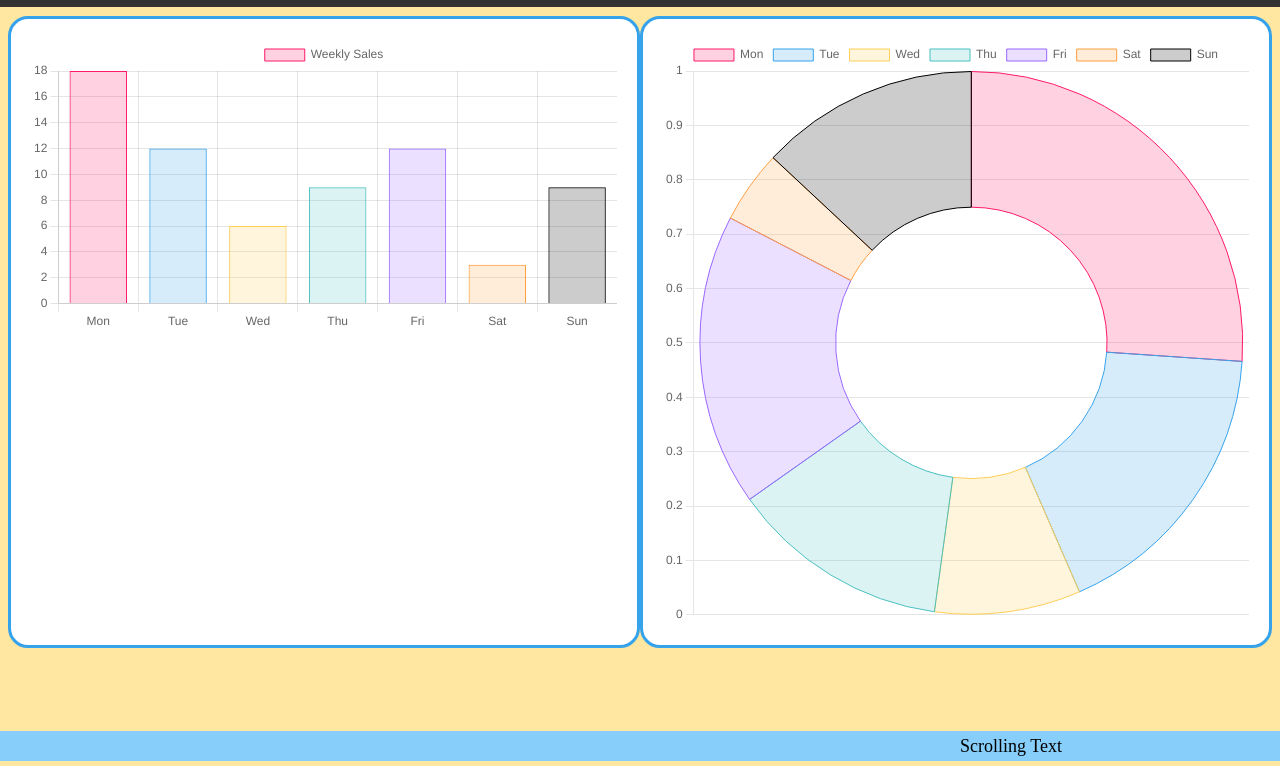
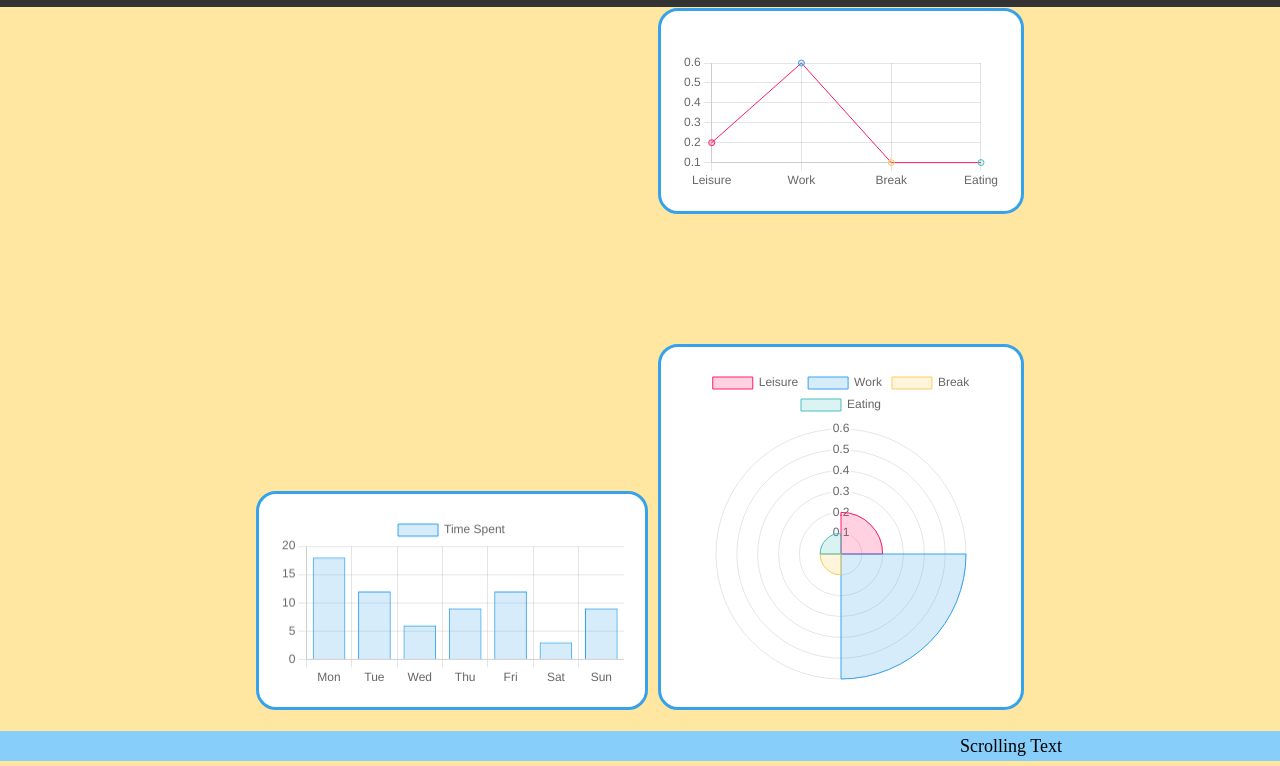
Before and after one commit to Habit-Tracker-Google-Project/Baron, a plain HTML site: page HabitTracker/HabitTracker.html in a window 1280 px wide. Shown: the part 34-800 px from the top of the page. Drawn offline with nearby package versions, Linux system fonts and the light colour scheme.

Commit message:
got the three graphs up, but still need to fix the line graph

```diff
--- a/HabitTracker/HabitTracker.html
+++ b/HabitTracker/HabitTracker.html
@@ -5,8 +5,33 @@
     <meta name="viewport" content="width=device-width, initial-scale=1">
     <title>Habit Tracker</title>
     <style>
-      .chartBox {
-        width: 700px;
+      .chartBoxBar {
+        position: absolute;
+        left: 20%;
+        width: 27%;
+        bottom: 7%;
+        padding: 20px;
+        border-radius: 20px;
+        border: solid 3px rgba(54, 162, 235, 1);
+        background: white;
+      }
+
+      .chartBoxPolar {
+        position: absolute;
+        right: 20%;
+        bottom: 7%;
+        width: 25%;
+        padding: 20px;
+        border-radius: 20px;
+        border: solid 3px rgba(54, 162, 235, 1);
+        background: white;
+      }
+
+      .chartBoxLine {
+        position: absolute;
+        right: 20%;
+        top: 5.3%;
+        width: 25%;
         padding: 20px;
         border-radius: 20px;
         border: solid 3px rgba(54, 162, 235, 1);
@@ -22,44 +47,36 @@
   <body>
 
 
-    <div class="chartBox">
+    <div class="chartBoxBar">
       <canvas id="barChart"></canvas>
     </div>
 
-    <div class="chartBox">
-      <canvas id="pieChart"></canvas>
+    <div class="chartBoxPolar">
+      <canvas id="polarChart"></canvas>
+    </div>
+
+    <div class="chartBoxLine">
+      <canvas id="lineChart"></canvas>
     </div>
 
     <script type="text/javascript" src="https://cdn.jsdelivr.net/npm/chart.js/dist/chart.umd.min.js"></script>
     <script>
 
-    // https://www.youtube.com/watch?v=kOZH_xiczb8 used this tutorial
+    // https://www.chartjs3.com/docs/chart/chart-types/
 
     // 1st chart -------------------------------------------------------------------------
 
-    // setup
+    // attributes and data of the bar chart
     let data = {
       labels: ['Mon', 'Tue', 'Wed', 'Thu', 'Fri', 'Sat', 'Sun'],
       datasets: [{
-        label: 'Weekly Sales',
+        label: 'Time Spent',
         data: [18, 12, 6, 9, 12, 3, 9],
         backgroundColor: [
-          'rgba(255, 26, 104, 0.2)',
           'rgba(54, 162, 235, 0.2)',
-          'rgba(255, 206, 86, 0.2)',
-          'rgba(75, 192, 192, 0.2)',
-          'rgba(153, 102, 255, 0.2)',
-          'rgba(255, 159, 64, 0.2)',
-          'rgba(0, 0, 0, 0.2)'
         ],
         borderColor: [
-          'rgba(255, 26, 104, 1)',
           'rgba(54, 162, 235, 1)',
-          'rgba(255, 206, 86, 1)',
-          'rgba(75, 192, 192, 1)',
-          'rgba(153, 102, 255, 1)',
-          'rgba(255, 159, 64, 1)',
-          'rgba(0, 0, 0, 1)'
         ],
         borderWidth: 1
       }]
@@ -70,7 +87,7 @@
       type: 'bar',
       data,
       options: {
-        scales: {
+        scales: { // puts measurements on the side aka the scale of the x and y axis
           y: {
             beginAtZero: true
           }
@@ -86,29 +103,23 @@
 
     // 2nd chart -------------------------------------------------------------------------
 
-    // setup
+    // attributes and data of the pie chart
     data = {
-      labels: ['Mon', 'Tue', 'Wed', 'Thu', 'Fri', 'Sat', 'Sun'],
+      labels: ['Leisure','Work','Break','Eating'],
       datasets: [{
         label: 'Monthly Sales',
-        data: [18, 12, 6, 9, 12, 3, 9],
+        data: [0.2, 0.6, 0.1, 0.1],
         backgroundColor: [
           'rgba(255, 26, 104, 0.2)',
           'rgba(54, 162, 235, 0.2)',
           'rgba(255, 206, 86, 0.2)',
           'rgba(75, 192, 192, 0.2)',
-          'rgba(153, 102, 255, 0.2)',
-          'rgba(255, 159, 64, 0.2)',
-          'rgba(0, 0, 0, 0.2)'
         ],
         borderColor: [
           'rgba(255, 26, 104, 1)',
           'rgba(54, 162, 235, 1)',
           'rgba(255, 206, 86, 1)',
           'rgba(75, 192, 192, 1)',
-          'rgba(153, 102, 255, 1)',
-          'rgba(255, 159, 64, 1)',
-          'rgba(0, 0, 0, 1)'
         ],
         borderWidth: 1
       }]
@@ -116,21 +127,54 @@
 
     // config
     const config2 = {
-      type: 'doughnut',
+      type: 'polarArea',
       data,
       options: {
-        scales: {
-          y: {
-            beginAtZero: true
-          }
-        }
       }
     };
 
     // render init block
-    const pieChart = new Chart(
-      document.getElementById('pieChart'),
+    const polarChart = new Chart(
+      document.getElementById('polarChart'),
       config2
+    );
+
+    // 3nd chart -------------------------------------------------------------------------
+
+    // attributes and data of the pie chart
+    data = {
+      labels: ['Leisure','Work','Break','Eating'],
+      datasets: [{
+        label: ['January','February','March','April','May','June','July','August','September','October','November','December'],
+        data: [0.2, 0.6, 0.1, 0.1],
+        backgroundColor: [
+          'rgba(255, 26, 104, 0.2)',
+          'rgba(54, 162, 235, 0.2)',
+          'rgba(255, 206, 86, 0.2)',
+          'rgba(75, 192, 192, 0.2)',
+        ],
+        borderColor: [
+          'rgba(255, 26, 104, 1)',
+          'rgba(54, 162, 235, 1)',
+          'rgba(255, 206, 86, 1)',
+          'rgba(75, 192, 192, 1)',
+        ],
+        borderWidth: 1
+      }]
+    };
+
+    // config
+    const config3 = {
+      type: 'line',
+      data,
+      options: {
+      }
+    };
+
+    // render init block
+    const lineChart = new Chart(
+      document.getElementById('lineChart'),
+      config3
     );
 
     </script>
--- a/setup.css
+++ b/setup.css
@@ -22,7 +22,7 @@
 
   #scroll-container {
     background-color:lightskyblue;
-    position: absolute;
+    position: fixed;
     bottom: 5px;
     height: 20px;
     width: 100%;
```
